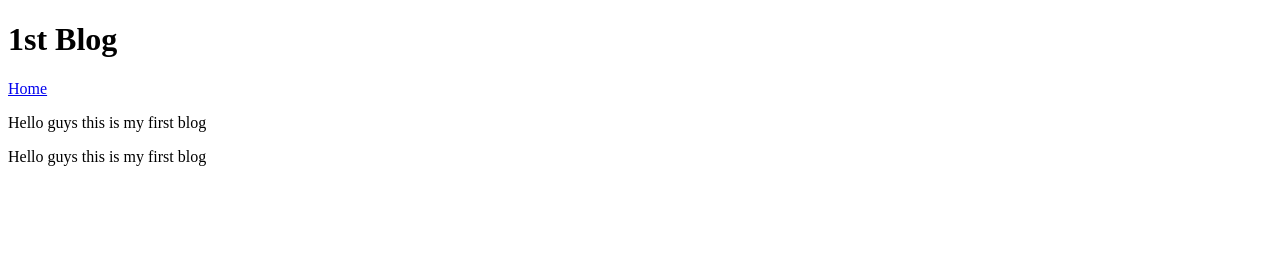
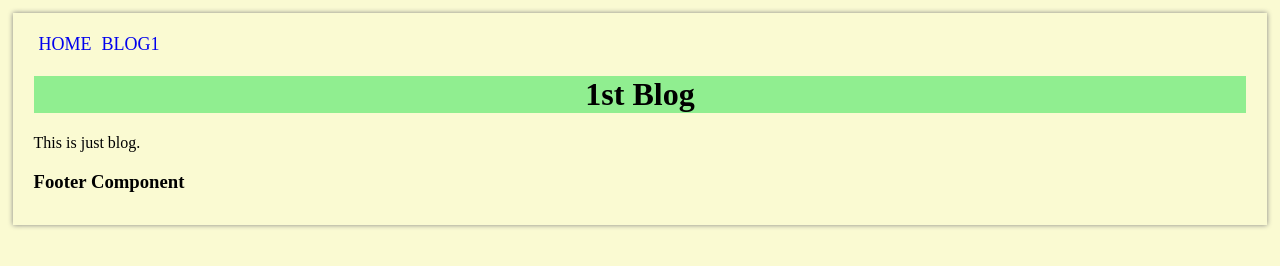
Before and after one commit to Ubaid-Ali/gatsby-ts, a Gatsby site: page /blog1 in a window 1280 px wide. Built offline with nearby package versions, Linux system fonts and the light colour scheme; Gatsby itself is replaced by a stand-in of ours.

Commit message:
add layout and global css

```diff
--- /dev/null
+++ b/gatsby-browser.js
@@ -0,0 +1 @@
+import "./src/styles/global.css";
--- /dev/null
+++ b/src/components/Footer.tsx
@@ -0,0 +1,10 @@
+import React from 'react';
+
+// Footer
+export default () => {
+    return (
+        <div>
+            <h3>Footer Component</h3>
+        </div>
+    )
+}
--- /dev/null
+++ b/src/components/Header.tsx
@@ -0,0 +1,16 @@
+import React from "react";
+import { Link } from 'gatsby';
+
+interface HeaderProps {
+  text: string;
+  subtext?: string;
+}
+
+export default () => {
+  return (
+    <div className="header">
+      <Link to="/" >Home</Link>
+      <Link to="/blog1/" >Blog1</Link>
+    </div>
+  );
+};
--- /dev/null
+++ b/src/components/Layout.tsx
@@ -0,0 +1,17 @@
+import React, { ReactNode } from "react";
+import Header from "./Header";
+import Footer from "./Footer";
+
+interface LayoutProps {
+    children: ReactNode;
+}
+
+export default ({ children }: LayoutProps) => {
+    return (
+        <div>
+            <Header />
+            {children}
+            <Footer />
+        </div>
+    );
+};
--- a/src/pages/blog1.tsx
+++ b/src/pages/blog1.tsx
@@ -1,13 +1,14 @@
 import React from "react";
-import { Link } from "gatsby";
+import Layout from '../components/Layout';
+
 
 const Blog1 = () => {
   return (
     <div>
-      <h1>1st Blog</h1>
-      <Link to="/">Home</Link>
-      <p>Hello guys this is my first blog</p>
-      <p>Hello guys this is my first blog</p>
+      <Layout>
+        <h1>1st Blog</h1>
+        <p>This is just blog.</p>
+      </Layout>
     </div>
   );
 };
--- /dev/null
+++ b/src/styles/global.css
@@ -0,0 +1,23 @@
+html {
+    box-shadow: 0 0 5px gray;
+    padding: 1%;
+    margin: 1%;
+    background-color: lightgoldenrodyellow;
+    flex: auto;
+}
+
+.header > :Link {
+    margin: 5px;
+    text-decoration: none;
+    font-size: large;
+    text-transform: uppercase;
+}
+
+h1 {
+    background-color: lightgreen;
+    text-align: center;
+}
+
+.footer {
+    text-align: center;
+}
```
Also changed, not shown: src/pages/index.tsx (+7 -3 lines).
